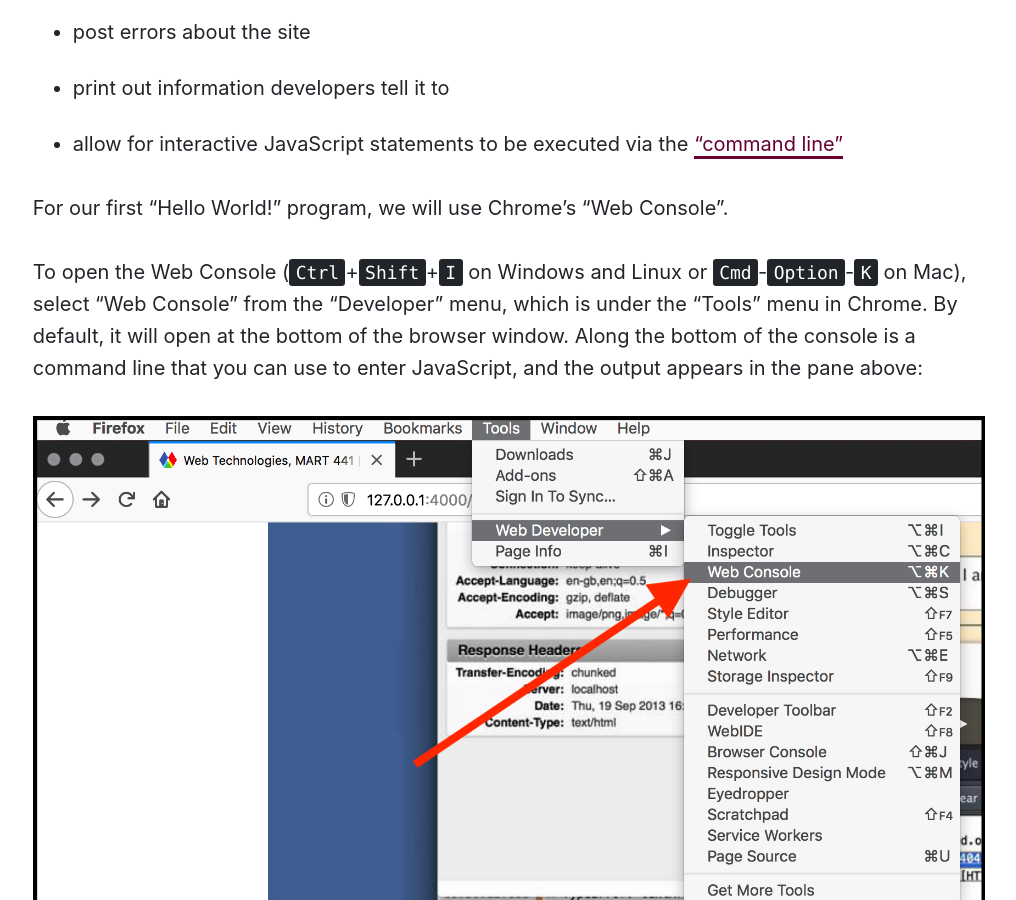
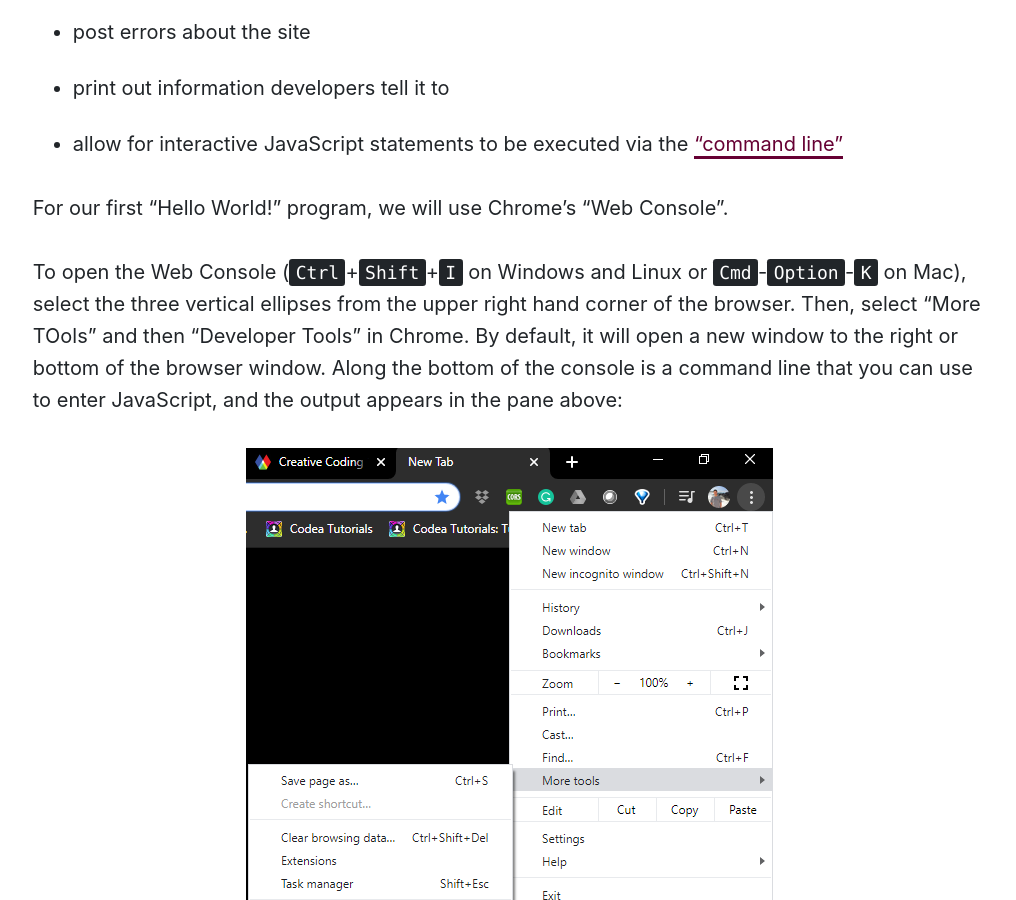
Before and after one commit to Montana-Media-Arts/441-web-tech-Spring2020-course, a Jekyll site: the page built from modules/week-2/_posts/2003-01-01-javascript-rules.md, in a window 1280 px wide and 900 px high, scrolled down 1951 px. Shown: the whole window, without its empty margins (131-1147 px from the left). Built offline with Jekyll 4.4.1, drawn with Linux system fonts in a browser that asks for light colours; nearby versions of some CDN libraries.

Commit message:
updated the image and the text for the console

```diff
--- a/modules/week-2/_posts/2003-01-01-javascript-rules.md
+++ b/modules/week-2/_posts/2003-01-01-javascript-rules.md
@@ -32,7 +32,7 @@ Every modern web browser built for computers (as opposed to mobile devices/OS's)
 
 For our first "Hello World!" program, we will use Chrome's "Web Console".
 
-To open the Web Console (<kbd>Ctrl</kbd>+<kbd>Shift</kbd>+<kbd>I</kbd> on Windows and Linux or <kbd>Cmd</kbd>-<kbd>Option</kbd>-<kbd>K</kbd> on Mac), select "Web Console" from the "Developer" menu, which is under the "Tools" menu in Chrome. By default, it will open at the bottom of the browser window. Along the bottom of the console is a command line that you can use to enter JavaScript, and the output appears in the pane above:
+To open the Web Console (<kbd>Ctrl</kbd>+<kbd>Shift</kbd>+<kbd>I</kbd> on Windows and Linux or <kbd>Cmd</kbd>-<kbd>Option</kbd>-<kbd>K</kbd> on Mac), select the three vertical ellipses from the upper right hand corner of the browser. Then, select "More TOols" and then "Developer Tools" in Chrome. By default, it will open a new window to the right or bottom of the browser window. Along the bottom of the console is a command line that you can use to enter JavaScript, and the output appears in the pane above:
 
 ![Showing the location of 'web console' in the menus](../imgs/web-console-menu.png "Showing the location of 'web console' in the menus")
 
```
Also changed, not shown: modules/week-2/imgs/web-console-menu.png.
